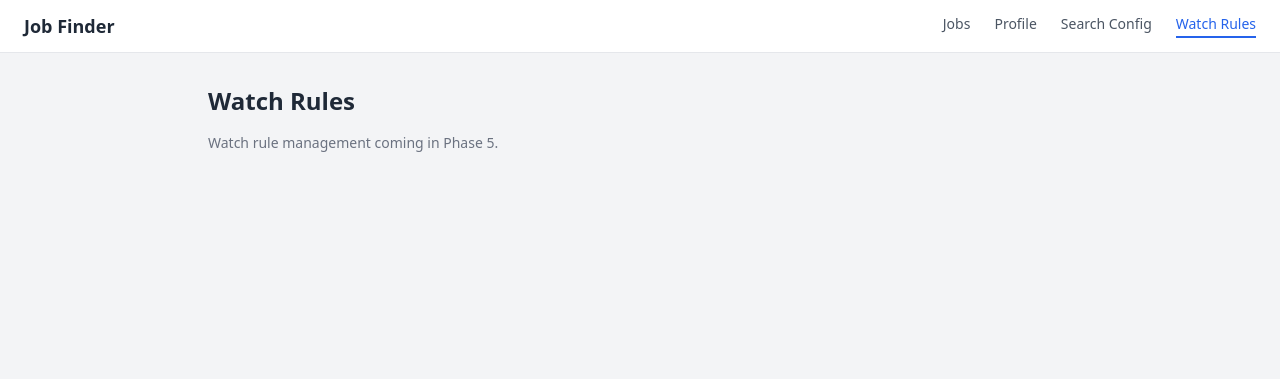
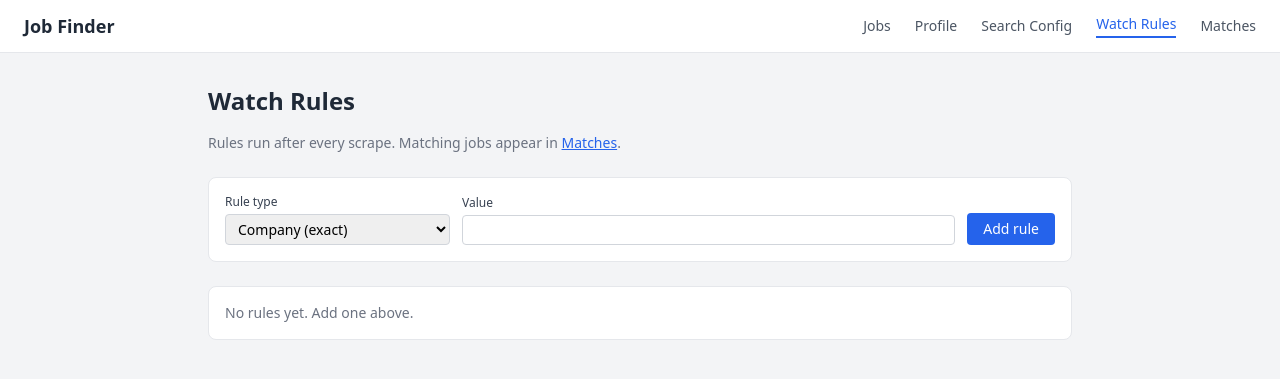
Before and after one commit to dor-schreier/linkedin-job, a FastAPI app: page /watch-rules in a window 1280 px wide. Shown: the top 379 px of the page. Run offline with FastAPI, Linux system fonts and the light colour scheme; some libraries are stand-ins or nearby versions.

Commit message:
feat(05-02): rewrite watch templates + swap nav partial in all pages

```diff
--- a/app/templates/scrape.html
+++ b/app/templates/scrape.html
@@ -7,7 +7,8 @@
   <script src="https://cdn.tailwindcss.com"></script>
   <script src="https://unpkg.com/htmx.org@2.0.4"></script>
 </head>
-<body class="bg-gray-100 min-h-screen py-10">
+<body class="bg-gray-100 min-h-screen">
+  {% include "partials/nav.html" %}
   <div class="max-w-xl mx-auto mt-8 p-6 bg-white rounded-lg shadow">
     <h1 class="text-2xl font-bold text-gray-800 mb-6">Run Job Scrape</h1>
 
--- a/app/templates/watch_rules.html
+++ b/app/templates/watch_rules.html
@@ -8,18 +8,46 @@
   <script src="https://unpkg.com/htmx.org@2.0.4"></script>
 </head>
 <body class="bg-gray-100 min-h-screen">
-  <nav class="bg-white border-b border-gray-200 px-6 py-3 flex items-center justify-between">
-    <span class="text-lg font-bold text-gray-800">Job Finder</span>
-    <div class="flex gap-6">
-      <a href="/jobs" class="text-sm text-gray-600 hover:text-gray-900">Jobs</a>
-      <a href="/profile" class="text-sm text-gray-600 hover:text-gray-900">Profile</a>
-      <a href="/search-config" class="text-sm text-gray-600 hover:text-gray-900">Search Config</a>
-      <a href="/watch-rules" class="text-sm text-blue-600 font-normal border-b-2 border-blue-600 pb-0.5">Watch Rules</a>
-    </div>
-  </nav>
+  {% include "partials/nav.html" %}
   <div class="max-w-4xl mx-auto px-4 py-8">
     <h1 class="text-2xl font-bold text-gray-800 mb-4">Watch Rules</h1>
-    <p class="text-sm text-gray-500">Watch rule management coming in Phase 5.</p>
+    <p class="text-sm text-gray-500 mb-6">Rules run after every scrape. Matching jobs appear in <a href="/watch-matches" class="text-blue-600 underline">Matches</a>.</p>
+
+    <form action="/watch-rules/create" method="post" class="bg-white border border-gray-200 rounded-lg p-4 mb-6 flex flex-wrap gap-3 items-end">
+      <div>
+        <label class="block text-xs text-gray-700 mb-1">Rule type</label>
+        <select name="rule_type" class="border border-gray-300 rounded px-2 py-1 text-sm">
+          <option value="company">Company (exact)</option>
+          <option value="keyword">Keyword in title</option>
+          <option value="sector">Sector (description contains)</option>
+        </select>
+      </div>
+      <div class="flex-1 min-w-[200px]">
+        <label class="block text-xs text-gray-700 mb-1">Value</label>
+        <input type="text" name="value" required minlength="1" maxlength="300" class="w-full border border-gray-300 rounded px-2 py-1 text-sm" />
+      </div>
+      <button type="submit" class="bg-blue-600 text-white text-sm px-4 py-1.5 rounded hover:bg-blue-700">Add rule</button>
+    </form>
+
+    <div class="bg-white border border-gray-200 rounded-lg">
+      {% if rules %}
+        <ul class="divide-y divide-gray-200">
+          {% for rule in rules %}
+            <li class="p-3 flex items-center justify-between">
+              <div>
+                <span class="text-xs uppercase text-gray-500 mr-2">{{ rule.rule_type }}</span>
+                <span class="text-sm text-gray-800">{{ rule.value }}</span>
+              </div>
+              <form action="/watch-rules/{{ rule.id }}/delete" method="post">
+                <button type="submit" class="text-red-600 text-xs hover:underline">Delete</button>
+              </form>
+            </li>
+          {% endfor %}
+        </ul>
+      {% else %}
+        <p class="p-4 text-sm text-gray-500">No rules yet. Add one above.</p>
+      {% endif %}
+    </div>
   </div>
 </body>
 </html>
```
Also changed, not shown: app/templates/health.html (+10 -6 lines), app/templates/jobs.html (+1 -10 lines), app/templates/profile.html (+1 -9 lines), app/templates/search_config.html (+1 -9 lines), app/templates/watch_matches.html (added, +35 -0 lines).
